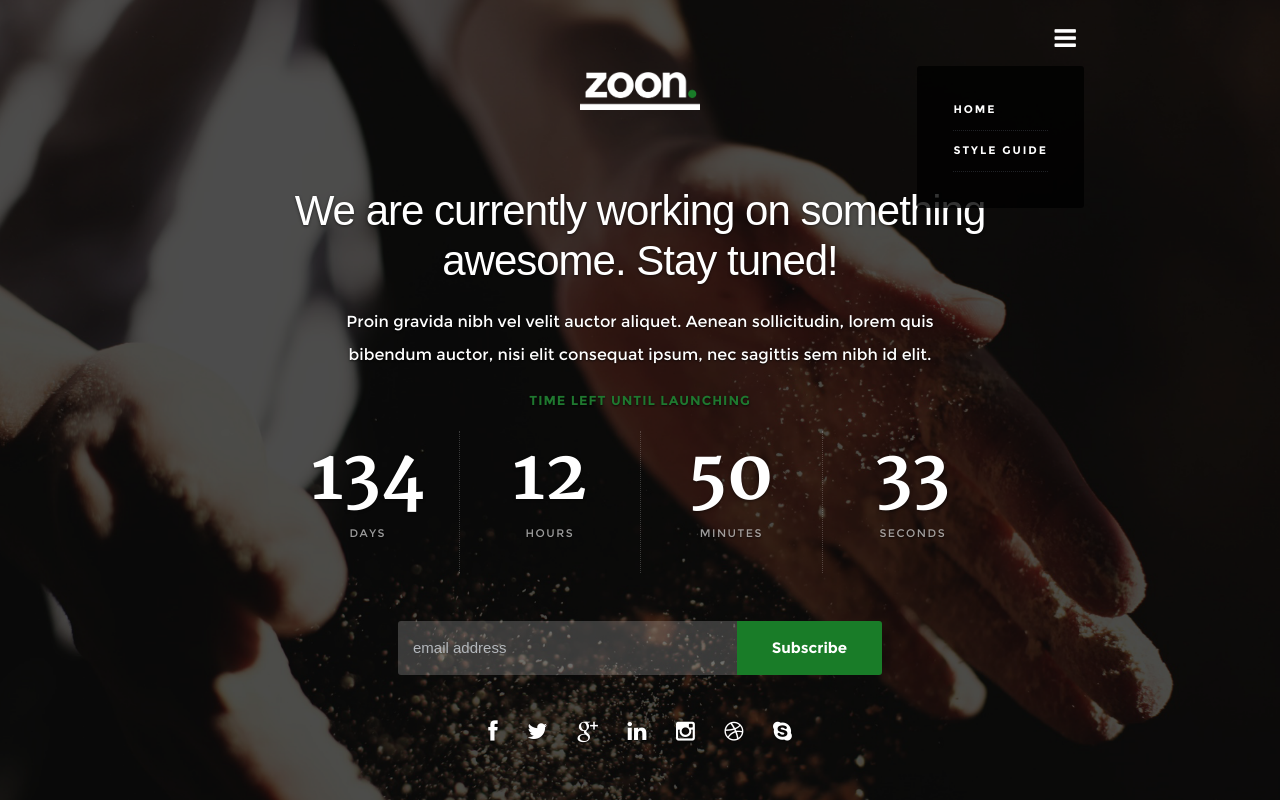
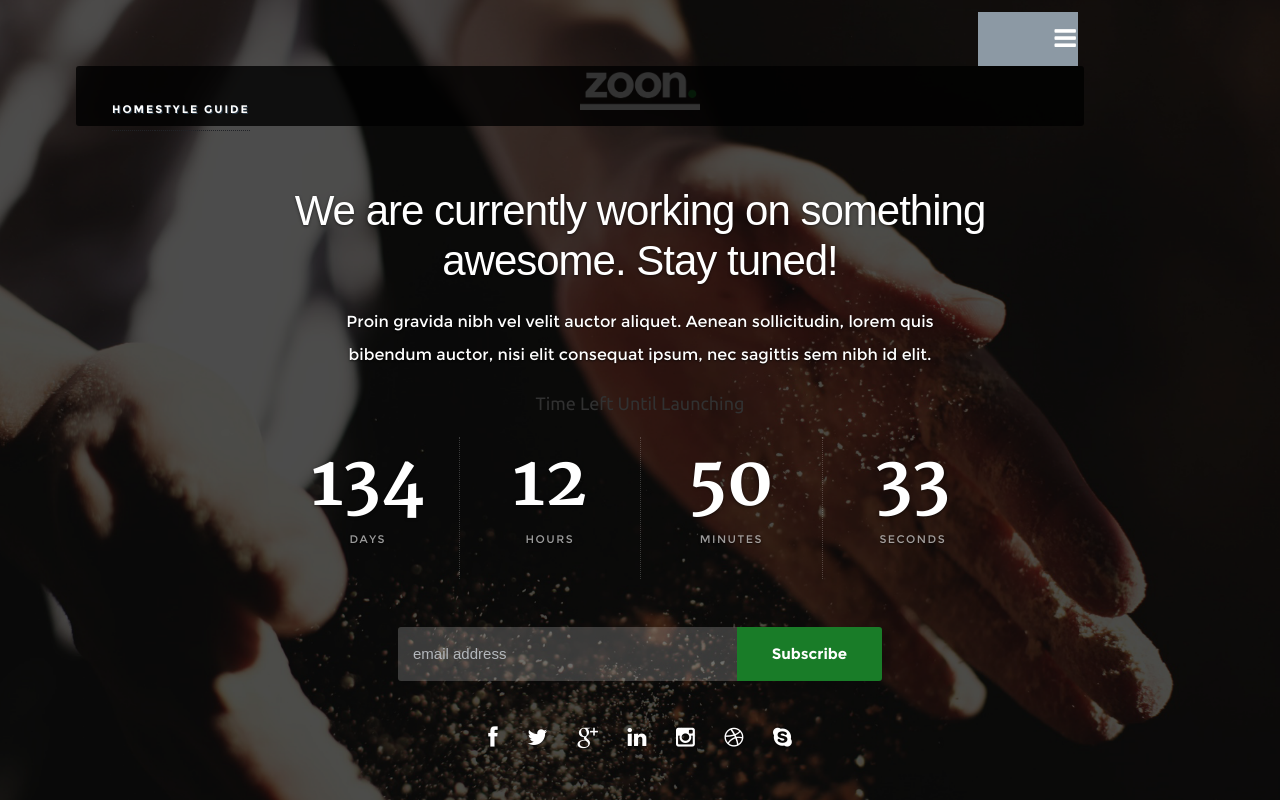
Before and after one commit to edub187/cookingsucks, a plain HTML site: page demo.html in a window 1280 px wide. Both pictures are taken after a click on the link "MENU". Shown: the top 800 px of the page. Drawn offline with nearby package versions, Linux system fonts and the light colour scheme; some packages are replaced by stand-ins of ours.

Commit message:
CSS Updates

```diff
--- a/css/default.css
+++ b/css/default.css
@@ -193,7 +193,7 @@ h2 {
 
 h3, h4, h5, h6 {
    color: #313131;
-	font-family: 'montserrat-bold', sans-serif;
+	font-family: 'ubunturegular', sans-serif;
    font-weight: normal;
 }
 h1 a, h2 a, h3 a, h4 a, h5 a, h6 a { font-weight: inherit; }
--- a/css/layout.css
+++ b/css/layout.css
@@ -54,10 +54,61 @@ header #logo {
 
 /* primary navigation
 --------------------------------------------------------------------- */
+
+nav {
+  height: 40px;
+  width: 100%;
+  font-size: 11pt;
+  font-family: 'ubuntu', Arial, sans-serif;
+  font-weight: bold;
+  position: relative;
+}
+
+nav ul {
+  padding: 0;
+  margin: 0 auto;
+  width: 600px;
+  height: 40px;
+}
+
+nav li {
+  display: inline;
+  float: left;
+}
+
+nav a {
+  color: #fff;
+  display: inline-block;
+  width: 100px;
+  text-align: center;
+  text-decoration: none;
+  line-height: 40px;
+  text-shadow: 1px 1px 0px #283744;
+}
+
+nav li a {
+  border-right: 1px solid #576979;
+  box-sizing:border-box;
+  -moz-box-sizing:border-box;
+  -webkit-box-sizing:border-box;
+}
+
+nav li:last-child a {
+  border-right: 0;
+}
+
+nav a:hover, a:focus, nav a:active {
+  background-color: #8c99a4;
+}
+
 #nav-wrap, #nav-wrap ul, #nav-wrap li, #nav-wrap a {
 	margin: 0;
 	padding: 0;
 	border: none;
+}
+
+nav a#pull {
+  display: none;
 }
 
 /* nav-wrap */
@@ -180,7 +231,7 @@ ul#nav li.current a { color: #1E732D; }
 	padding: 0 18%;
 	text-shadow: 0px 1px 2px rgba(0, 0, 0, .7);
 }
-#main h5 {
+#main h3 {
 	font: 13px/24px 'montserrat-bold', sans-serif;
 	color: #1F782F;
 	text-transform: uppercase;
@@ -304,8 +355,8 @@ ul#nav li.current a { color: #1E732D; }
 	margin-bottom: 18px;
 	color: #0F3C17;
 }
-#about .section-header h1 {
-   font: 30px/36px 'montserrat-bold', sans-serif;
+#about .section-header h2 {
+   font: 30px/36px 'ubunturegular', sans-serif;
    color: #fff;
    margin-bottom: 12px;
    padding: 0 15%;
@@ -315,7 +366,7 @@ ul#nav li.current a { color: #1E732D; }
 	padding: 0 3%;
 }
 #about h3 {
-   font: 15px/24px 'montserrat-bold', sans-serif;
+   font: 15px/24px 'ubunturegular', sans-serif;
    color: #0C3012;
    text-transform: uppercase;
    letter-spacing: 3px;
--- a/css/media-queries.css
+++ b/css/media-queries.css
@@ -217,6 +217,8 @@
 
 }
 
+
+
 /* screenwidth less than 460px
   -------------------------------------------------------------------------- */
 @media only screen and (max-width: 460px) {
@@ -277,6 +279,7 @@
 
 }
 
+
 /* screenwidth less than 400px
   -------------------------------------------------------------------------- */
 @media only screen and (max-width: 400px) {
```
